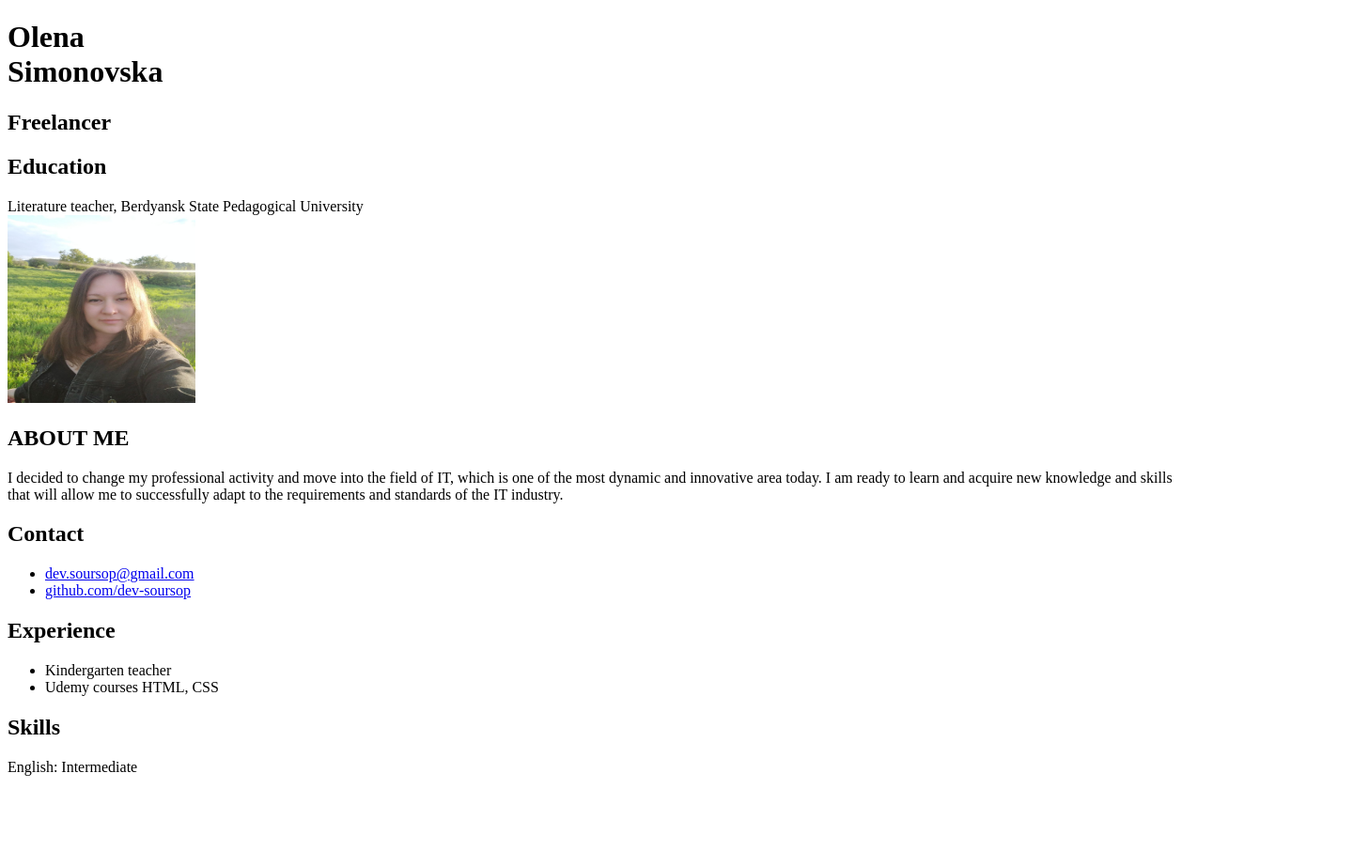
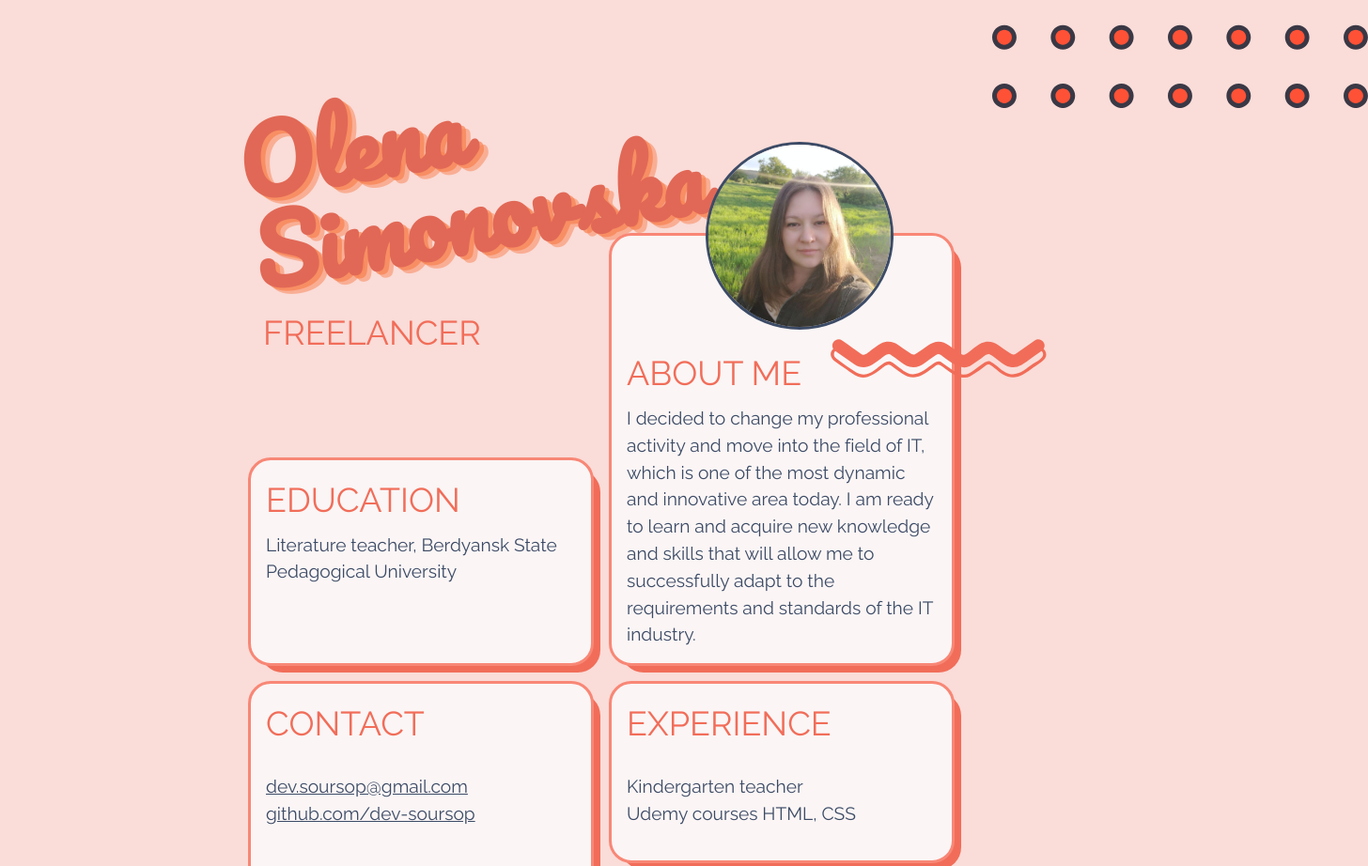
Before and after one commit to dev-soursop/rsschool-cv, a plain HTML site: page index.html in a window 1280 px wide. Shown: the top 922 px of the page at 94% size, 1456 px wide, since content can reach past the window. Before the commit the page ends 834 px from the top, so only its background shows below. Drawn offline with Linux system fonts and the light colour scheme; a web font is replaced by a local one.

Commit message:
feat: add styles

```diff
--- /dev/null
+++ b/css/global.css
@@ -0,0 +1,2 @@
+@import 'reset.min.css';
+@import 'styles.css';
--- /dev/null
+++ b/css/reset.min.css
@@ -0,0 +1 @@
+*,*::before,*::after{box-sizing:border-box}body,h1,h2,h3,h4,p,figure,blockquote,dl,dd{margin:0}ul[role="list"],ol[role="list"]{list-style:none}html:focus-within{scroll-behavior:smooth}body{min-height:100vh;text-rendering:optimizeSpeed;line-height:1.5}a:not([class]){text-decoration-skip-ink:auto}img,picture{max-width:100%;display:block}input,button,textarea,select{font:inherit}@media(prefers-reduced-motion:reduce){html:focus-within{scroll-behavior:auto}*,*::before,*::after{animation-duration:.01ms !important;animation-iteration-count:1 !important;transition-duration:.01ms !important;scroll-behavior:auto !important}}
--- /dev/null
+++ b/css/styles.css
@@ -0,0 +1,172 @@
+@import url("https://fonts.googleapis.com/css2?family=Glegoo:wght@400;700&family=La+Belle+Aurore&family=Over+the+Rainbow&family=Pacifico&family=Raleway:ital,wght@0,100;0,200;0,300;0,400;0,500;0,600;0,700;0,800;1,100;1,200;1,300;1,400;1,500;1,600;1,700;1,800&display=swap");
+
+:root {
+    --color-title: #E16856;
+    --color-title-stroke: #FFB4D0;
+    --title-text-shadow: 4px 4px rgba(248, 128, 79, 0.7), 8px 8px rgba(248, 128, 79, 0.5);
+    --color-text: #3C4B66;
+    --color-subtitle: #F16D59;
+    --color-primary-alt: #f8804f;
+    --color-background: #FADCD8;
+    --color-icons: #7290C6;
+    --color-img-border: #7451CF;
+    --color-card-border: #F88776;
+    --color-card-background: #FBF5F5;
+
+    --title-font-family: "Pacifico", cursive;
+    --main-font-family: "Raleway", sans-serif;
+    --font-size-h1: 6rem;
+    --font-size-h1-mobile: 4rem;
+    --font-size-h2: 2.25rem;
+    --font-size-h2-mobile: 1.5rem;
+}
+
+h1,
+h2,
+h3,
+h4 {
+    line-height: 1;
+}
+
+body {
+    background-color: var(--color-background);
+    color: var(--color-text);
+    display: flex;
+    flex-direction: column;
+    font-size: 100%;
+    font-family: var(--main-font-family);
+}
+
+header {
+    height: 30vh;
+    padding-top: 60px;
+
+}
+
+header h1 {
+    font-family: var(--title-font-family);
+    width: 60vw;
+    font-size: var(--font-size-h1);
+    color: var(--color-title);
+    text-shadow: var(--title-text-shadow);
+    -webkit-transform: rotate(-10deg);
+    transform: rotate(-10deg);
+    word-break: break-word;
+}
+
+h2 {
+    font-size: var(--font-size-h2);
+    font-weight: 400;
+    padding: 1.5rem 0 0 1rem;
+    text-transform: uppercase;
+    color: var(--color-subtitle);
+}
+
+main {
+    display: flex;
+    justify-content: center;
+    text-align: left;
+    position: relative;
+}
+
+
+.container {
+    width: 60vw;
+    position: relative;
+}
+
+.container-img__top::before {
+    content: url("/img/dots.svg");
+    position: absolute;
+    width: 400px;
+    transform: translateX(200%) translateY(-70%);
+    z-index: 1;
+}
+
+.row {
+    display: grid;
+    grid-template-columns: 1fr 1fr;
+    grid-template-rows: repeat(2, 1fr);
+    grid-auto-flow: column;
+}
+
+.row>h2 {
+    padding-top: 6rem;
+    padding-left: 1.5rem;
+}
+
+.card,
+.card-flipped {
+    position: relative;
+    border-radius: 24px;
+    border-color: var(--color-card-border);
+    border-width: 3px;
+    border-style: solid;
+    background-color: var(--color-card-background);
+    margin: .5rem;
+}
+
+.card__high {
+    grid-row: span 2;
+}
+
+.card-img__right::before {
+    content: url("/img/wave.svg");
+    position: absolute;
+    width: 64%;
+    height: 100%;
+    transform: translateX(100%) translateY(24%);
+    z-index: 1;
+}
+
+.card-img__left::before {
+    content: url("/img/wave.svg");
+    position: absolute;
+    width: 32%;
+    height: 100%;
+    transform: translateX(-60%) translateY(50%);
+    z-index: 1;
+    opacity: 80%;
+}
+
+.card::after,
+.card-flipped::after {
+    content: "";
+    position: absolute;
+    top: 0;
+    left: 0;
+    width: 100%;
+    height: 100%;
+    border-radius: 24px;
+    box-shadow: 10px 10px 0px #F16D59;
+    z-index: -1;
+}
+
+.card img {
+    position: absolute;
+    border-radius: 50%;
+    border-color: var(–color-img-border);
+    border-width: 3px;
+    border-style: solid;
+    width: 200px;
+    height: 200px;
+    object-fit: cover;
+    transform: translateX(50%) translateY(-50%);
+}
+
+.card-img__right .card__title {
+    padding-top: 8rem;
+}
+
+.text {
+    padding: 1rem 1rem 1rem 1rem;
+    font-size: 1.2rem;
+}
+
+ul li {
+    list-style: none;
+}
+
+li a {
+    color: var(--color-text);
+}
--- a/index.html
+++ b/index.html
@@ -7,6 +7,7 @@
     <meta name="description" content="Olena Simonovska Curriculum Vitae">
     <meta name="keywords" content="CV, Curriculum Vitae, IT professional">
     <title>Olena`s CV</title>
+    <link rel="stylesheet" href="css/global.css">
 </head>
 
 <body>
```
